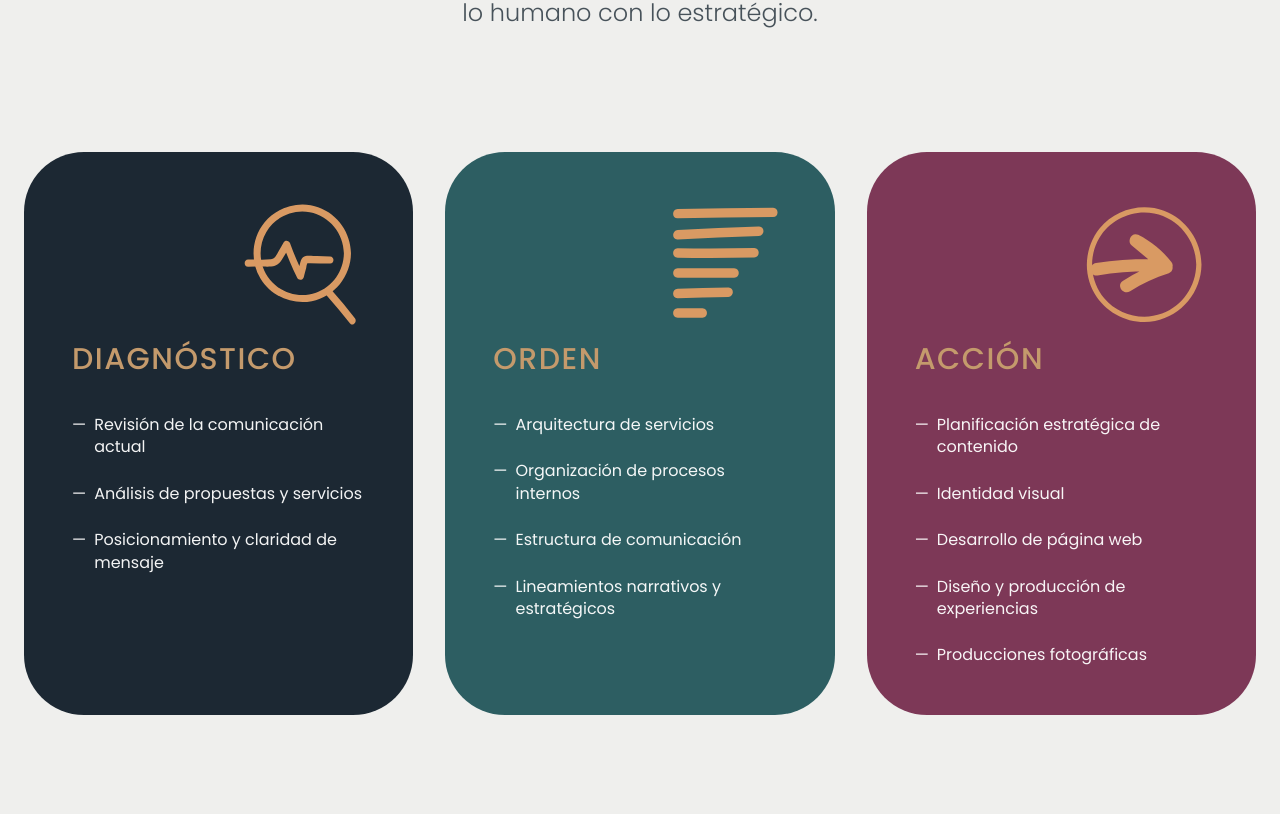
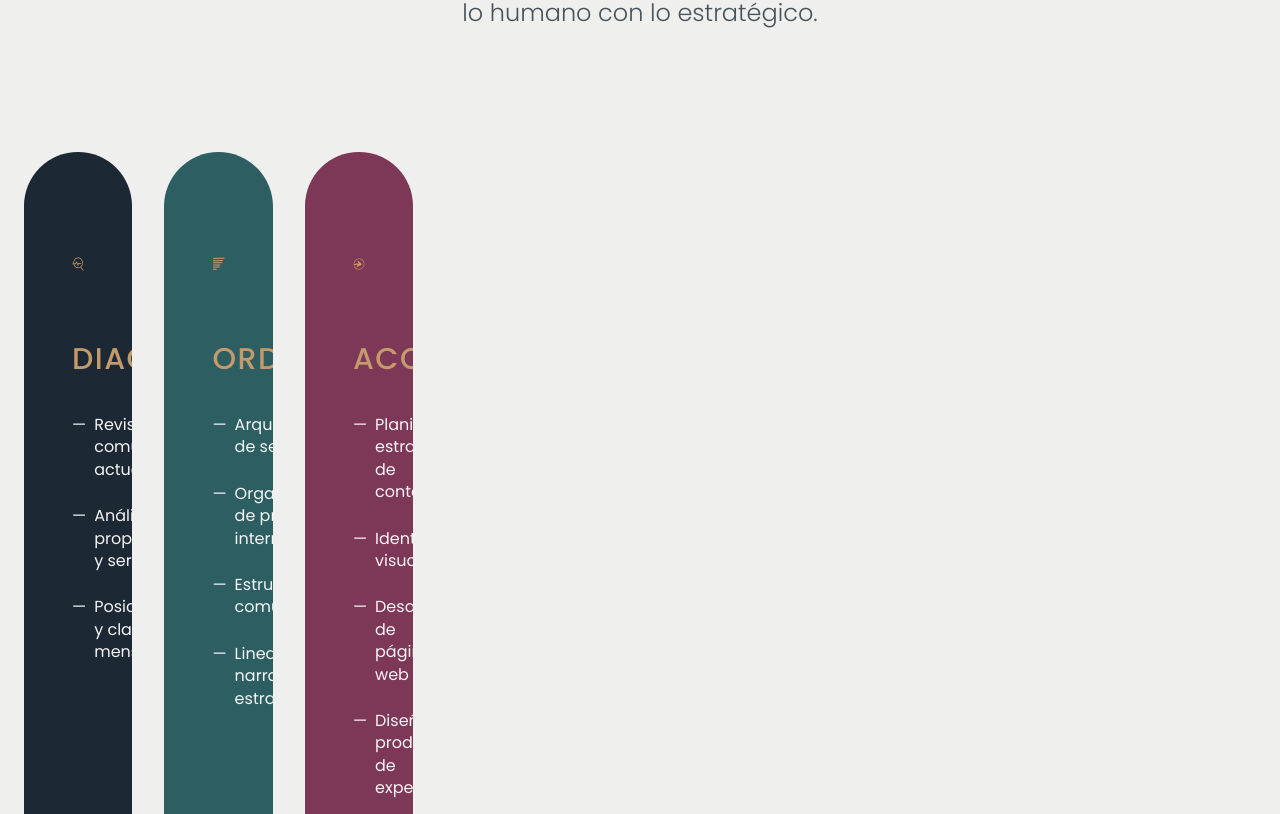
Before and after one commit to somoscasaseis/somoscasaseis, a Next.js app: page / in a window 1280 px wide. Shown: the part 2266-3080 px from the top of the page. Built offline with nearby package versions, Linux system fonts and the light colour scheme; no server answers; a web font is replaced by a local one.

Commit message:
Wednesday Windsurf SWE

```diff
--- a/src/components/v2/sections/ServicesV2.tsx
+++ b/src/components/v2/sections/ServicesV2.tsx
@@ -115,13 +115,13 @@
           </motion.p>
         </div>
 
+        <div className="grid grid-cols-1 gap-8 md:grid-cols-3 md:gap-8 items-stretch">
           <motion.div
             initial={{ opacity: 0, y: 18 }}
             whileInView={{ opacity: 1, y: 0 }}
             viewport={{ once: true, amount: 0.3 }}
             transition={{ duration: 0.9, ease: [0.16, 1, 0.3, 1] as const }}
-          className="grid grid-cols-1 gap-8 md:grid-cols-3 md:gap-8 items-stretch md:opacity-100 md:translate-y-0"
-          style={{ opacity: 1, y: 0 }}
+            className="hidden md:grid md:grid-cols-3 md:gap-8 md:items-stretch contents"
           >
           {displayServices.map((service, index) => {
             const isHovered = hoveredIndex === index;
@@ -175,6 +175,7 @@
           })}
           </motion.div>
         </div>
+      </div>
     </section>
   );
 };
```
Lines whose indentation alone changed are shown as unchanged.
